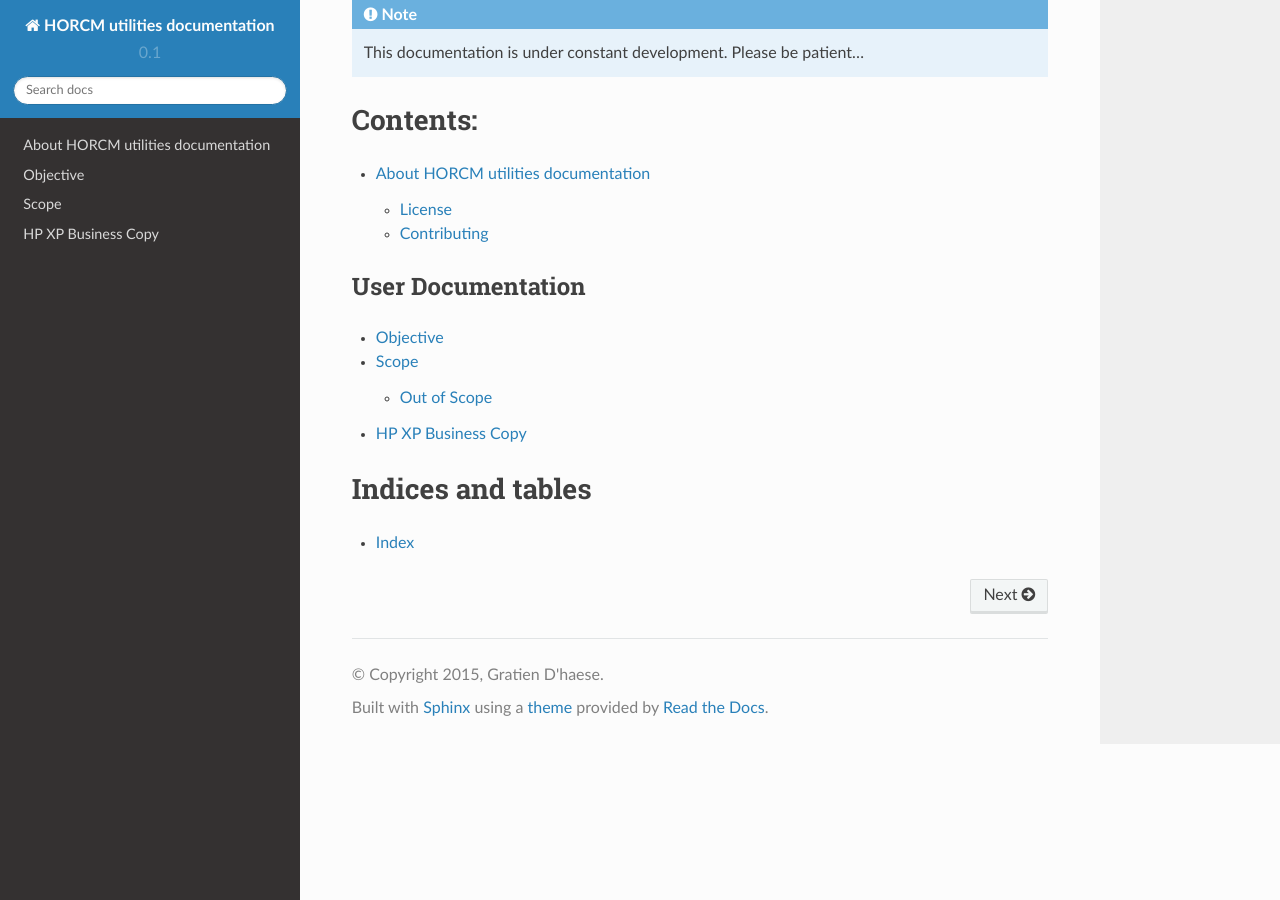
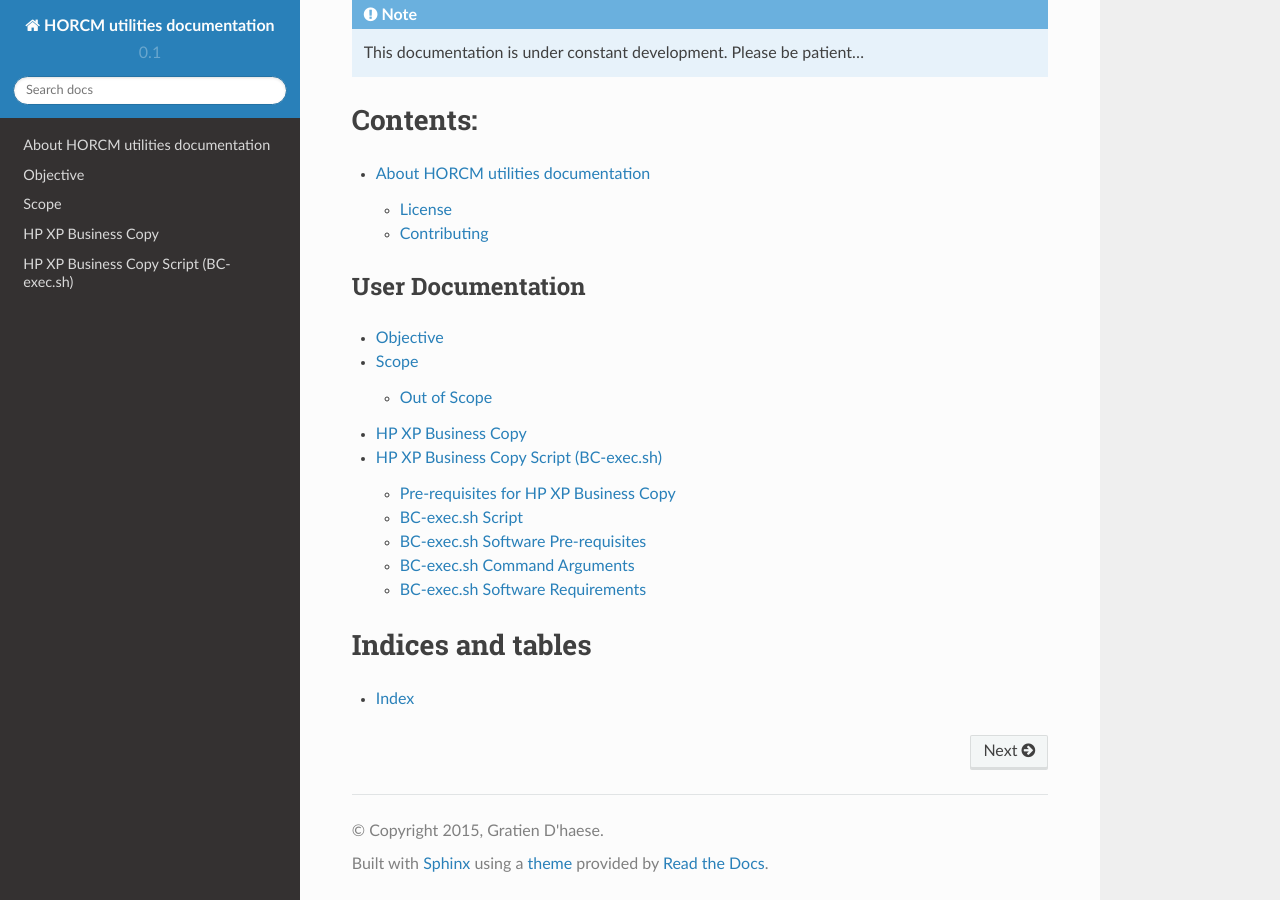
Before and after one commit to gdha/horcm-utils-docs, a Sphinx documentation site: the page built from source/index.rst, in a window 1280 px wide and 900 px high, scrolled down 608 px. Built offline with Sphinx 7.4.7 and the Read the Docs theme 2.0.0, drawn with Linux system fonts in a browser that asks for light colours; some of the changed lines change nothing that is shown.

Commit message:
new section bc-exec script

```diff
--- /dev/null
+++ b/source/hp_xp_business_copy_script.rst
@@ -0,0 +1,78 @@
+HP XP Business Copy Script (BC-exec.sh)
+=======================================
+
+The HP XP Business Copy Software used is a combination of HP XP Raid Manager Software running on the host computer and a shell script (called BC-exec.sh) which assists the different phases foreseen within our organization to create off host backups.
+
+Pre-requisites for HP XP Business Copy
+--------------------------------------
+
+The HP XP Business Copy Software can only be used with the HP XP Storage Arrays such as the P9500.
+On the host computer we need also the HP XP Raid Manager Software fully installed and configured.
+On the host computer we also need a script, called BC-exec.sh, to assist in the creation of Business
+Copy snapshots or mirrors. The BC-exec.sh script is part of the HP-UX software depot BC_UTILS.
+
+
+BC-exec.sh Script
+-----------------
+
+The purpose of the script BC-exec.sh is to automate the Business Copy processes such as splitting fully mirrored disks, re-sync the disks, mount the volume groups of those disks and make the file systems available on the (backup) server for other purposes such as backup.
+The script should be present and able to run on all host systems involved in the Business Copy processes. This is on the P-VOL system itself, and on any system defined to use the S-VOL disks, be it MU#0 or MU#1.
+The script is useable on different host computer Operating Systems, such as HP-UX, Linux and Solaris. It is also be backwards compatible within a certain Operating System type, e.g. HP-UX 11.11, HP-UX 11.23 and HP-UX 11.31.
+The script is able to handle LVM1 and LVM2 based Volume Groups.
+Raw disks (without a volume group) are out of scope within the BC-exec.sh script.
+
+BC-exec.sh Software Pre-requisites
+----------------------------------
+
+The script is written in Korn Shell, therefore, it is important that the `ksh` program is available on the host computers. If that is not the case it must be installed before running the BC-exec.sh script.
+
+The BC-exec.sh script also relies on the XPinfo program, therefore, it must be present on all host computers as well. The script is a kind of wrapper around the HP XP Raid Manager Software; therefore, Raid Manager should be installed and configured on all involved host computers.
+
+
+BC-exec.sh Command Arguments
+----------------------------
+
+The BC-exec.sh script has the following usage::
+
+    #-> /opt/jnj/BC/BC-exec.sh -h
+    Usage: BC-exec.sh [-c /path/configurationfile] [-m mail_destination] [-D log_directory] [-Fdvh]  [Operation]
+
+           -c /path/configurationfile
+
+           -F : Force a path prefix for MU#0 BCV (MU#1 always uses a prefix)
+
+           -m : mail destination (default: )
+
+           -D /path_of_log_directory (default: /var/adm/log)
+
+           -d : debug mode (default is OFF)
+
+           -v : show version and exit
+
+           -h : show help (usage) and exit
+
+           Operation: supported operations are:
+                      validate (default)
+                      resync
+                      split
+                      extract
+                      mount
+                      umount
+                      purgelogs <number of days>
+
+         Note that we need at minimum a "-c" option
+         ----
+    2015-11-24 12:56:06 LOG: Exit code 1
+
+
+BC-exec.sh Software Requirements
+--------------------------------
+
+The BC-exec.sh is designed to work in different workflows and the script relies on certain input or configuration files which are generated on the source system (where the P-VOLs are residing) and these input files should be made available via NFS export to the system where the S-VOLs are defined on. Therefore, the file system /opr_<package-name> is NFS exported to all target host systems (S-VOLs).
+On environments where the /opr_<package-name> is not available, it is also possible to create this directory on the S-VOL system (which is typically not clustered), nfs-exported to the P-VOL systems and then mounted on the P-VOL side. The configuration file location is provided as a parameter for the script: -c </path/configuration_file>. Keep in mind, that the input files must be available on the ./path. directory, if not, the script will return an error.
+
+The SAP teams required the possibility to exclude certain SAP mount points, such as /oracle/<SID>. This should be a variable in the configuration file for BC-exec.sh script.
+
+Furthermore, the SAP teams like the S-VOL MU#0 disks be mounted on their original mount points (from the P-VOL) for backup reasons (with the original mount points). This makes the recovery on the source host (where P-VOL resides) much easier. However, BC-exec.sh is able to mount it on another path if required (by setting an argument option, such as .-F.). The S-VOL MU#1 (second set of Business Copy disks) will always be mounted with a path prefix, such as /mnt/vgBC<SVOL_INST>_<Device-Group-name>.
+The Volume Group created on the BCV server will always use the following syntax:
+/dev/vgBC<SVOL_INST>_<Device-Group-name>.
--- a/source/index.rst
+++ b/source/index.rst
@@ -43,6 +43,7 @@ User Documentation
    objective
    scope
    hp_xp_business_copy
+   hp_xp_business_copy_script
 
 
 
```
